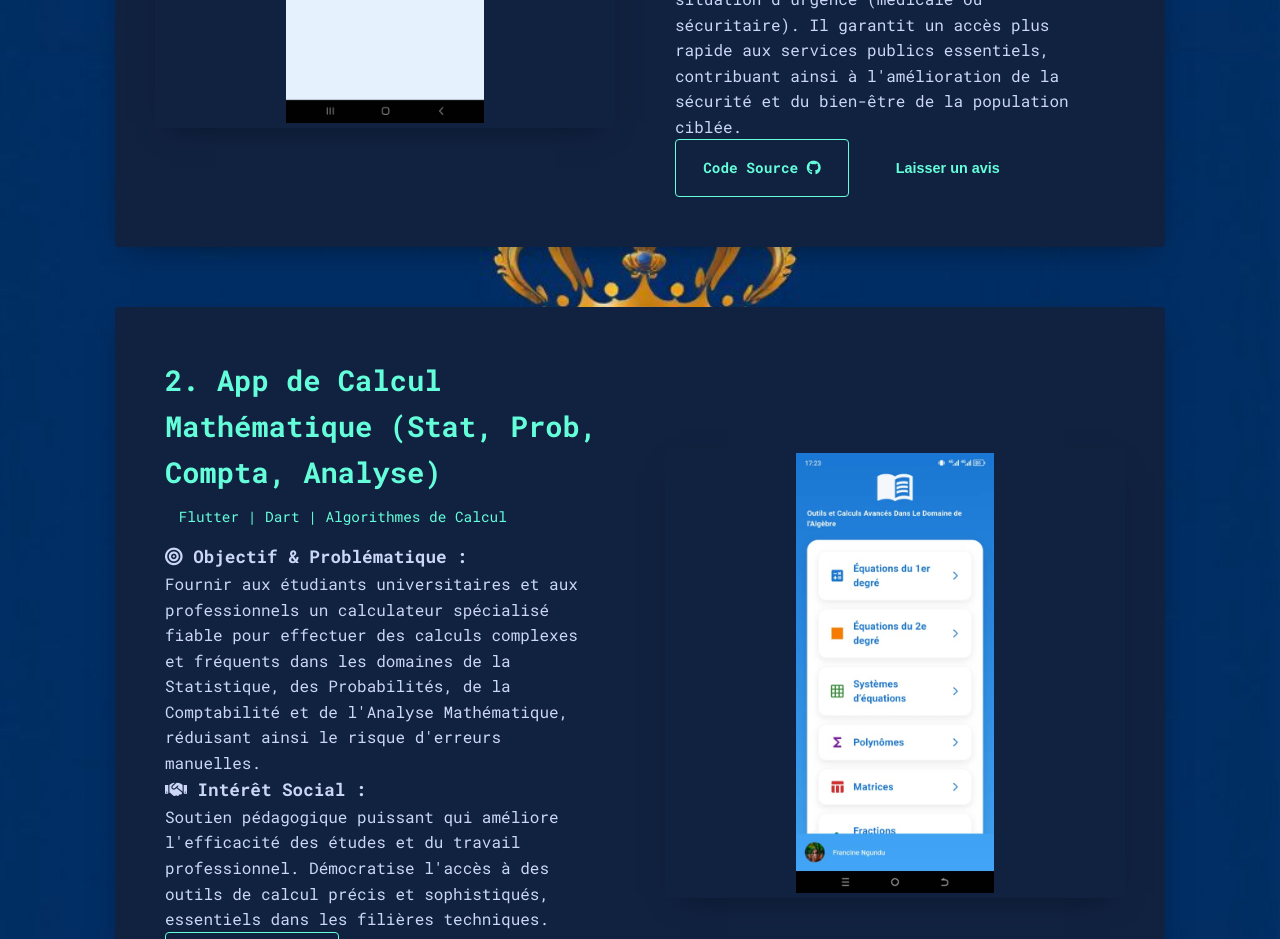
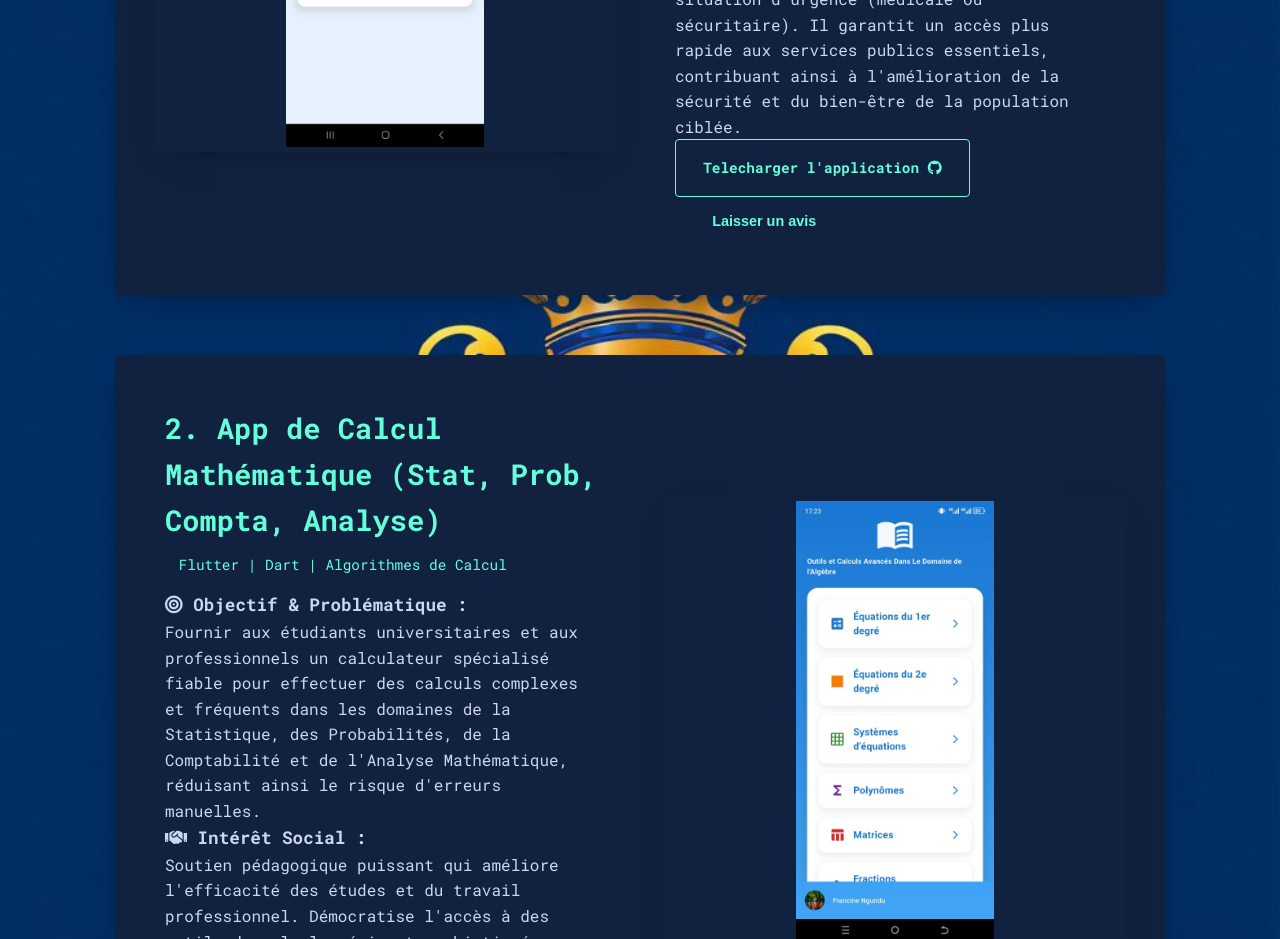
Before and after one commit to Andre07-omeo/Portfolio-Andre-Omeonga-f, a plain HTML site: page index.html in a window 1280 px wide. Shown: the part 2660-3599 px from the top of the page. Drawn offline with nearby package versions, Linux system fonts and the light colour scheme.

Commit message:
Update index.html

```diff
--- a/index.html
+++ b/index.html
@@ -135,7 +135,7 @@
                     <h4><i class="fas fa-handshake"></i> Intérêt Social :</h4>
                     <p>Cet outil est une aide vitale en cas de situation d'urgence (médicale ou sécuritaire). Il garantit un accès plus rapide aux services publics essentiels, contribuant ainsi à l'amélioration de la sécurité et du bien-être de la population ciblée.</p>
 
-                    <a href="URL_DU_GIT_PROJET_1" target="_blank" class="btn-secondary">Code Source <i class="fab fa-github"></i></a>
+                    <a href="flincksecours.html" target="_blank" class="btn-secondary">Telecharger l'application <i class="fab fa-github"></i></a>
                     <button class="btn-tertiary leave-review" data-project="Géolocalisation d'Urgence">Laisser un avis</button>
                 </div>
             </article>
```
